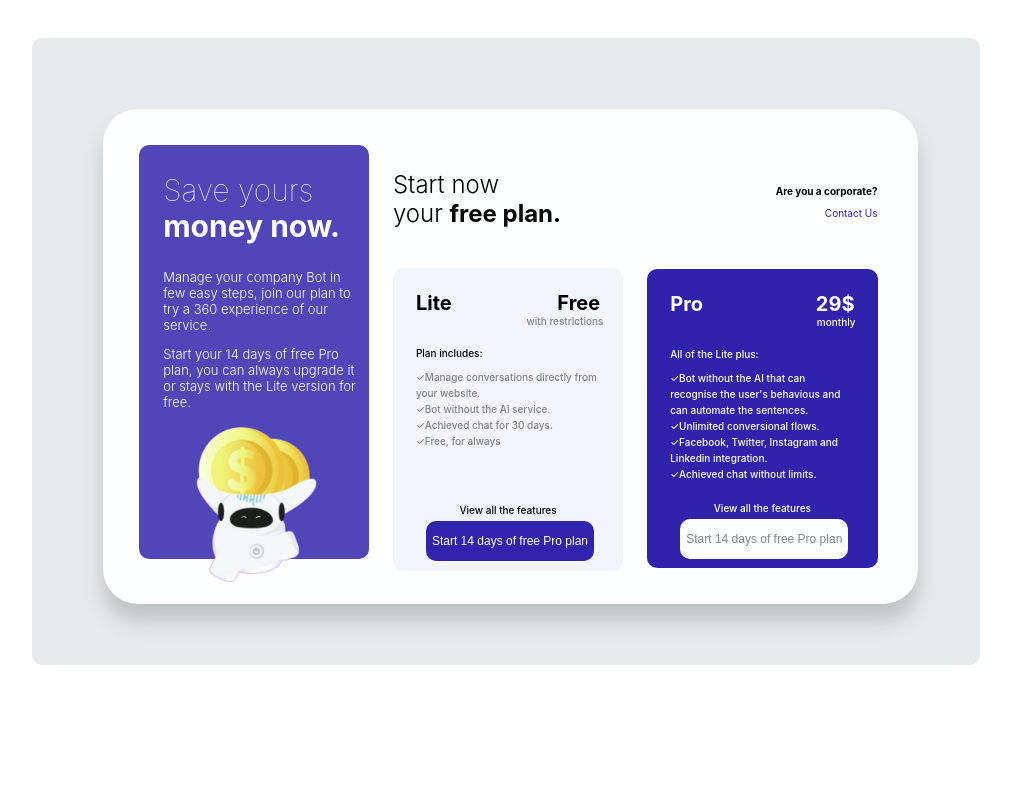
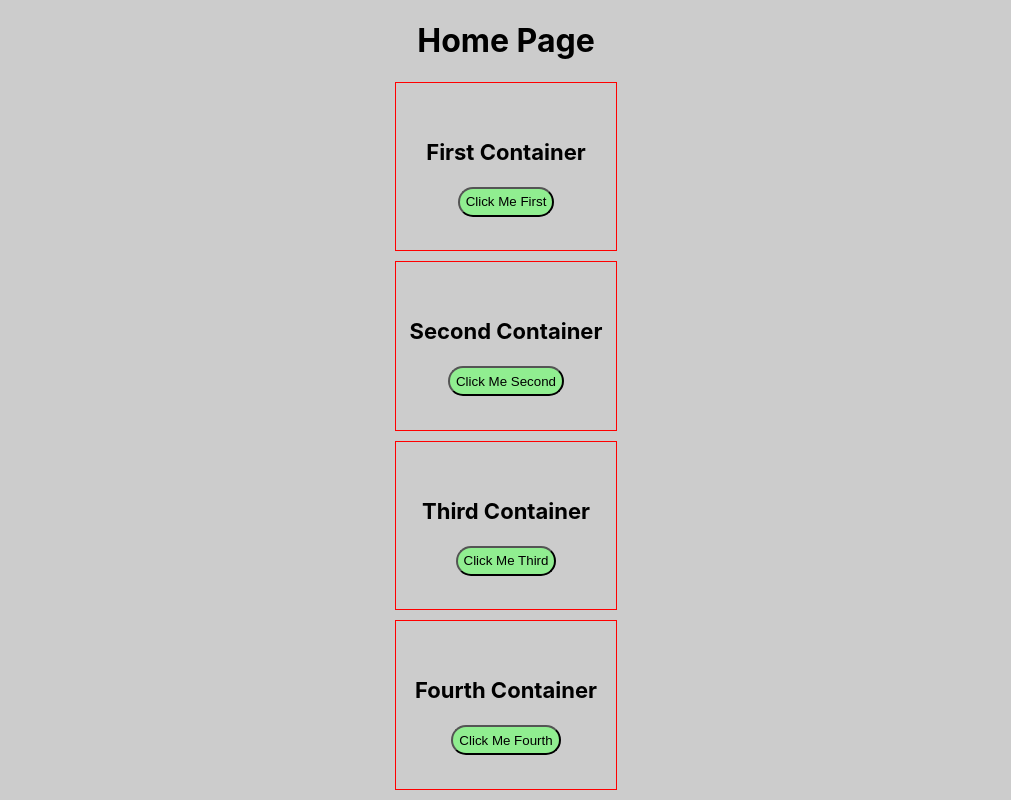
Before and after one commit to garimagupta1402/React-Training, a React (Create React App) app: page / in a window 1280 px wide. Shown: the whole page, without its empty margins (134-1145 px from the left). Built offline with nearby package versions, Linux system fonts and the light colour scheme.

Commit message:
Class and it's reusable components

```diff
--- a/src/App.js
+++ b/src/App.js
@@ -1,11 +1,12 @@
 import React from 'react';
 import Assignment1 from './modules/Assignment1';
+import Home from './modules/home';
 
 class App extends React.Component{
   render(){
     return(
       <div className={"homeContainer"}>
-        <Assignment1/>
+        <Home/>
 
       </div>
     );
--- /dev/null
+++ b/src/components/ReusableBox/index.js
@@ -0,0 +1,13 @@
+import React from 'react'
+
+export default class ReusableBox extends React.Component{
+    render(){
+        const{heading, buttonTitle ,headclass, btnColor }=this.props;
+        return(
+            <div className={"itemContainer"}>
+                <h3>{this.props.heading}</h3>
+                <button  >{this.props.btntxt}</button>
+             </div>
+        );
+    }
+}
--- a/src/modules/Assignment1/index.js
+++ b/src/modules/Assignment1/index.js
@@ -10,7 +10,7 @@ class Assignment1 extends Component {
           <div className={"row"}>
             <div className={"col-3"}>
               <div className={"sectionblue"}>
-                <h2 id={"saveYour"}>Save yours</h2>
+                <h2 id={"saveYour"}>Save your</h2>
                 <h2 id={"moneyNow"}>money now.</h2>
                 <p id={"textPre"}>
                   Manage your company Bot in few easy steps, join our plan to
--- a/src/modules/home/index.css
+++ b/src/modules/home/index.css
@@ -1,8 +1,49 @@
 .homeContainer{
     width: 100vw;
     height: 100vh;
+    justify-content: center;
+    align-items: center;
+    display: flex;
+    background-color: #ccc;
+    flex-direction: column;
+  }
+  .homeContainer h3{
+      color: yellow;
+  }
+  .h1tag{
+      color: red;
+  }
+  #h2tag{
+      color: blue;
+  }
+  .color-red{
+      color:red
+  }
+  .itemContainer{
+    width: 200px;
+    height: 150px;
+    padding: 10px;
+    display: flex;
+    margin-bottom: 10px;
+    align-items: center;
+    flex-direction: column;
+    justify-content: center;
+    border: 1px solid red;
+  }
+  .itemContainer h3{
+    color: #000;
+    font-size: 22px;
+    font-weight: bold;
 
-}
-.h1tag{
-    color: red;
-}
+  }
+  .itemContainer button{
+      width: auto;
+      height: 30px;
+    cursor:pointer;
+    padding: 8p 16px;
+    border-radius: 15px;
+    background-color: lightgreen;
+  }
+  .redClrTxt{
+      color: red !important;
+  }
--- a/src/modules/home/index.js
+++ b/src/modules/home/index.js
@@ -1,16 +1,34 @@
-import React, {Component} from 'react';
-import Assignment1 from '../Assignment1'
-import './index.css'
-class Home extends Component{
-    render(){
-        return(
-            <div>
-                <h1 className={"h1tag"}>{"Hello from Home"}</h1>
-                <h2 id={"h2tag"}>{"Hello from Home"}</h2>
+import React, { Component } from "react";
+import "./index.css";
+import ReusableBox from "../../components/ReusableBox";
 
-            </div>
-        );
-    }
+class Home extends Component {
+  renderBox(heading, btnText, headClass = "", btnColor = "") {
+    return (
+      <div className={"itemContainer"}>
+        <h3 className={headClass}>{heading}</h3>
+        <button style={{ background: btnColor }}>{btnText}</button>
+      </div>
+    );
+  }
+
+  render() {
+    return (
+      <div className={"homeContainer"}>
+        <h1>{"Home Page"}</h1>
+        {this.renderBox("First Container", "Click Me First", "headTextColor")}
+        {this.renderBox("Second Container", "Click Me Second", "")}
+        {this.renderBox("Third Container", "Click Me Third")}
+        <ReusableBox
+          heading={"Fourth Container"}
+          btntxt={"Click Me Fourth"}
+          headclass={"headTextColor"}
+
+        />
+
+      </div>
+    );
+  }
 }
+
 export default Home;
-//export Home; for exporting more than one thing
```
